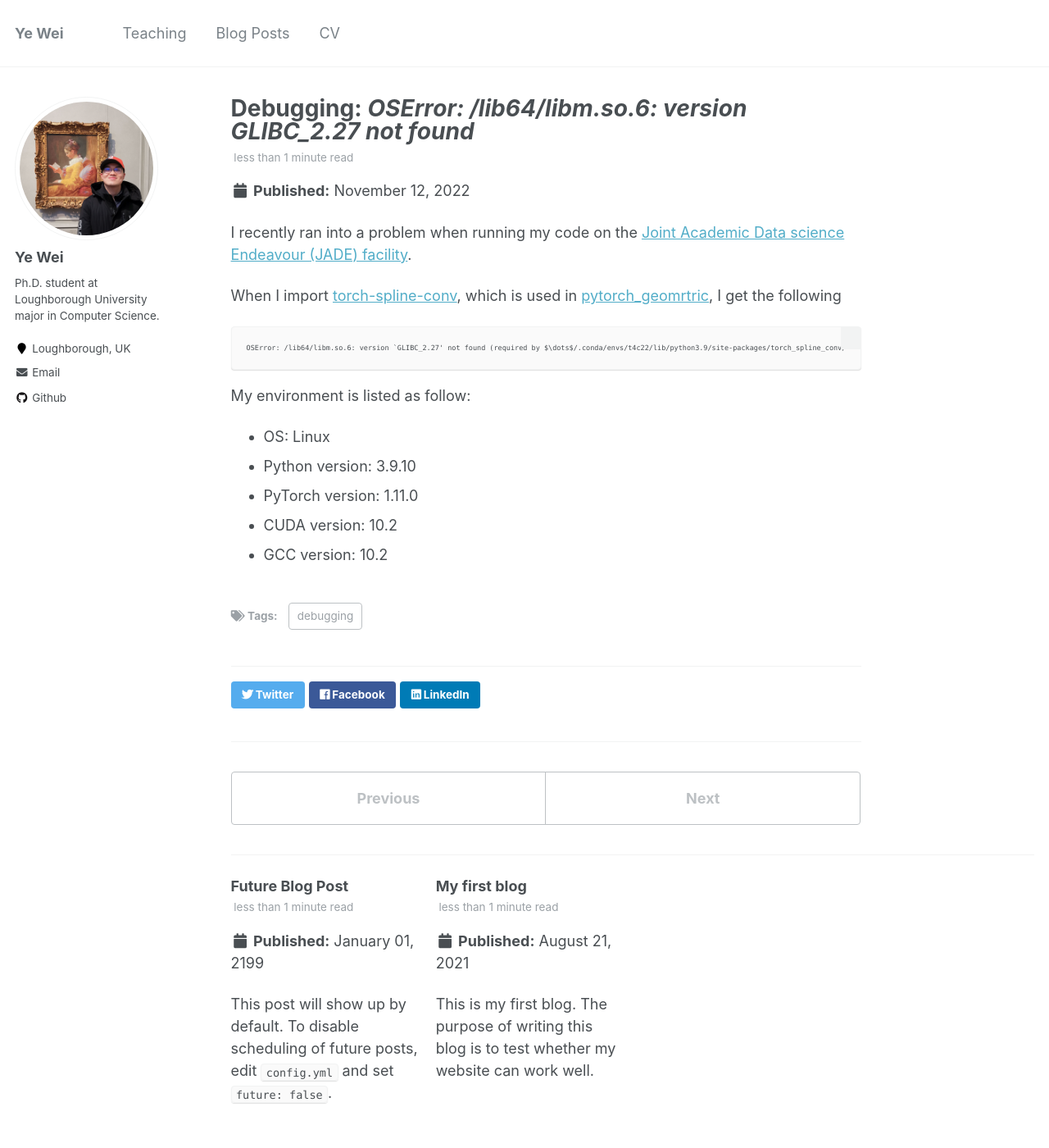
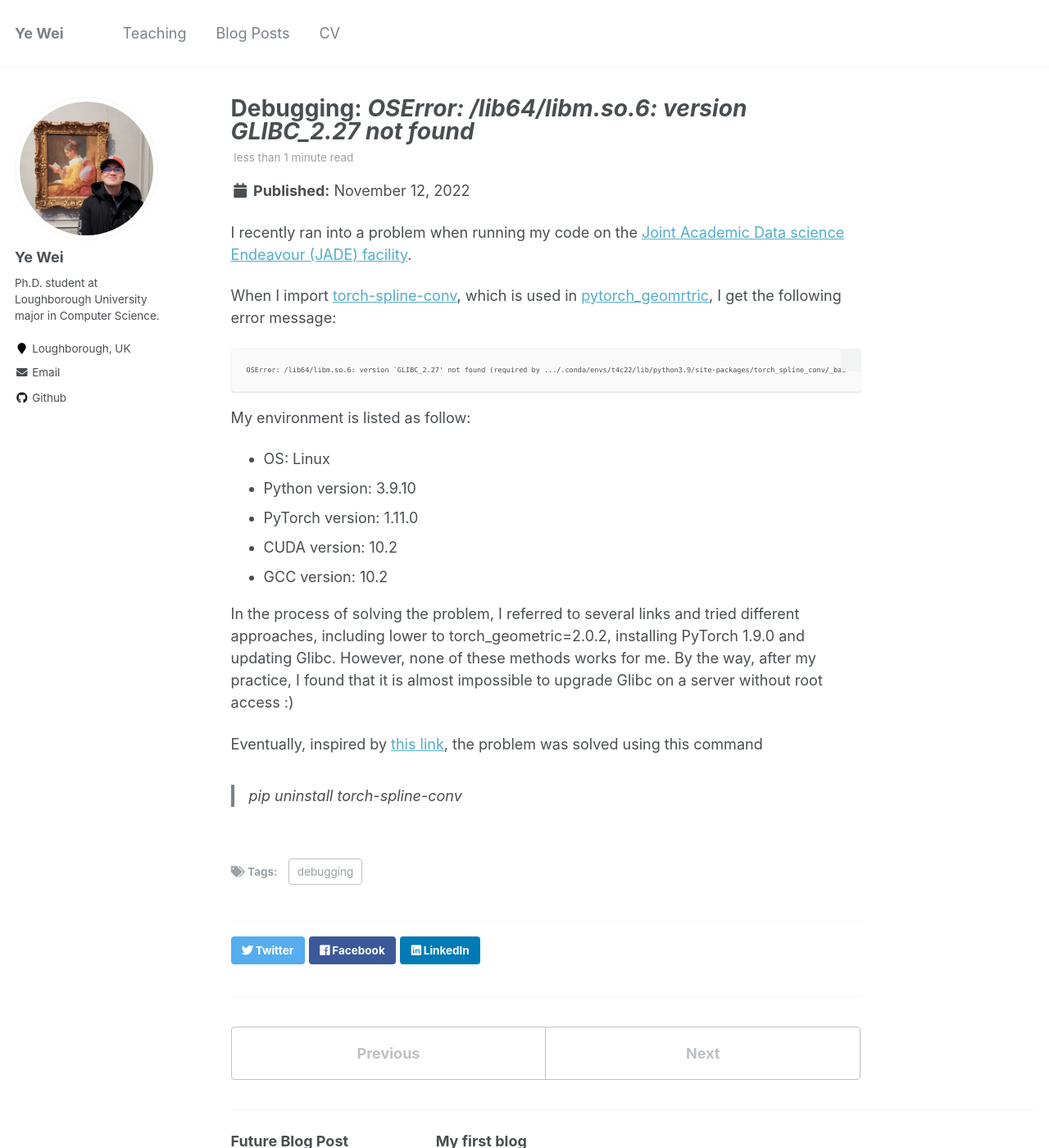
Before and after one commit to Ye-We1/Ye-We1.github.io, a Jekyll site: the page built from _posts/2022-11-12-blog-post-1.md, in a window 1280 px wide and 1400 px high. Shown: the whole window at 82% size. Built offline with Jekyll 4.4.1, drawn with Linux system fonts in a browser that asks for light colours.

Commit message:
Update 2022-11-12-blog-post-1.md

````diff
--- a/_posts/2022-11-12-blog-post-1.md
+++ b/_posts/2022-11-12-blog-post-1.md
@@ -8,12 +8,11 @@ tags:
 
 I recently ran into a problem when running my code on the [Joint Academic Data science Endeavour (JADE) facility](https://docs.jade.ac.uk/en/latest/).
 
-When I import [torch-spline-conv](https://github.com/rusty1s/pytorch_spline_conv), which is used in [pytorch_geomrtric](https://github.com/pyg-team/pytorch_geometric), I get the following
+When I import [torch-spline-conv](https://github.com/rusty1s/pytorch_spline_conv), which is used in [pytorch_geomrtric](https://github.com/pyg-team/pytorch_geometric), I get the following error message:
 
 ```
-OSError: /lib64/libm.so.6: version `GLIBC_2.27' not found (required by $\dots$/.conda/envs/t4c22/lib/python3.9/site-packages/torch_spline_conv/_basis_cuda.so)
+OSError: /lib64/libm.so.6: version `GLIBC_2.27' not found (required by .../.conda/envs/t4c22/lib/python3.9/site-packages/torch_spline_conv/_basis_cuda.so)
 ```
-
 
 My environment is listed as follow:
 + OS: Linux
@@ -21,3 +20,9 @@ My environment is listed as follow:
 + PyTorch version: 1.11.0
 + CUDA version: 10.2
 + GCC version: 10.2
+
+In the process of solving the problem, I referred to several links and tried different approaches, including lower to torch_geometric=2.0.2, installing PyTorch 1.9.0 and updating Glibc. However, none of these methods works for me. By the way, after my practice, I found that it is almost impossible to upgrade Glibc on a server without root access :)
+
+Eventually, inspired by [this link](https://github.com/pyg-team/pytorch_geometric/issues/3593), the problem was solved using this command
+
+> pip uninstall torch-spline-conv
````
